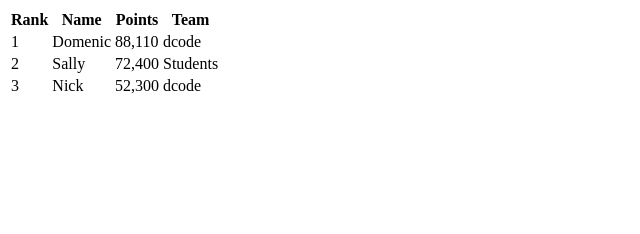
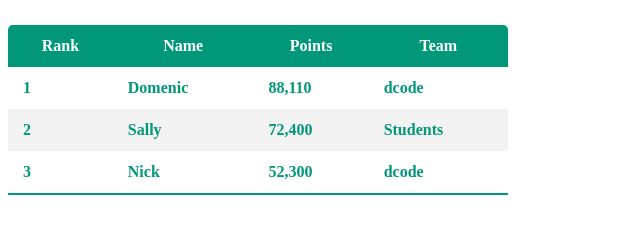
Before and after one commit to mehdisheikhbaqeri/Tutorials, a plain HTML site: page index.html in a window 1280 px wide. Shown: the whole page, without its empty margins (0-640 px from the left). Drawn offline with Linux system fonts and the light colour scheme.

Commit message:
css link to html

```diff
--- a/index.html
+++ b/index.html
@@ -6,10 +6,11 @@
     <meta http-equiv="X-UA-Compatible" content="IE=edge">
     <meta name="viewport" content="width=device-width, initial-scale=1.0">
     <title>table</title>
+    <link rel="stylesheet" href="./Style/index.css">
 </head>
 
 <body>
-    <table>
+    <table class="content-table">
         <thead>
             <th>Rank</th>
             <th>Name</th>
```
